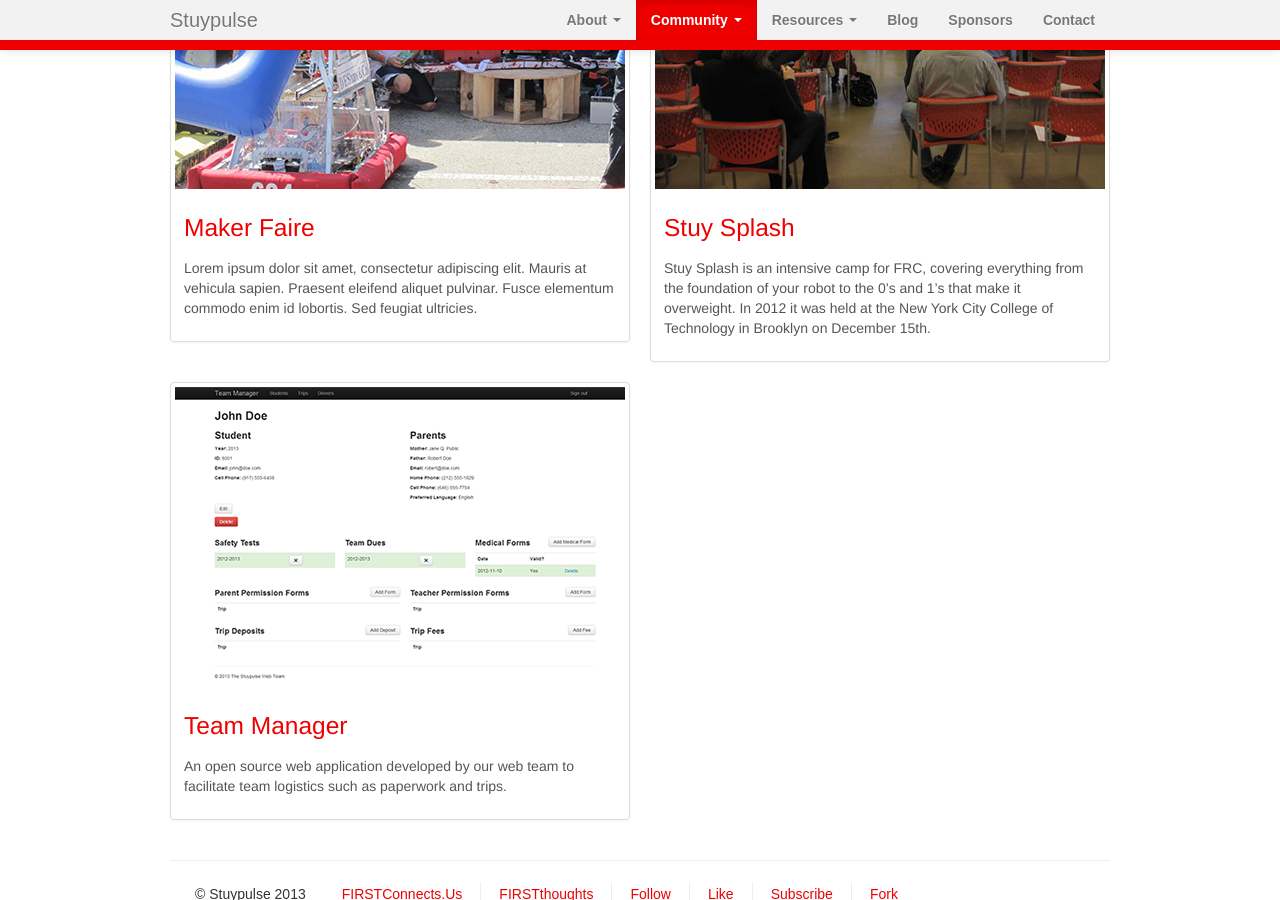
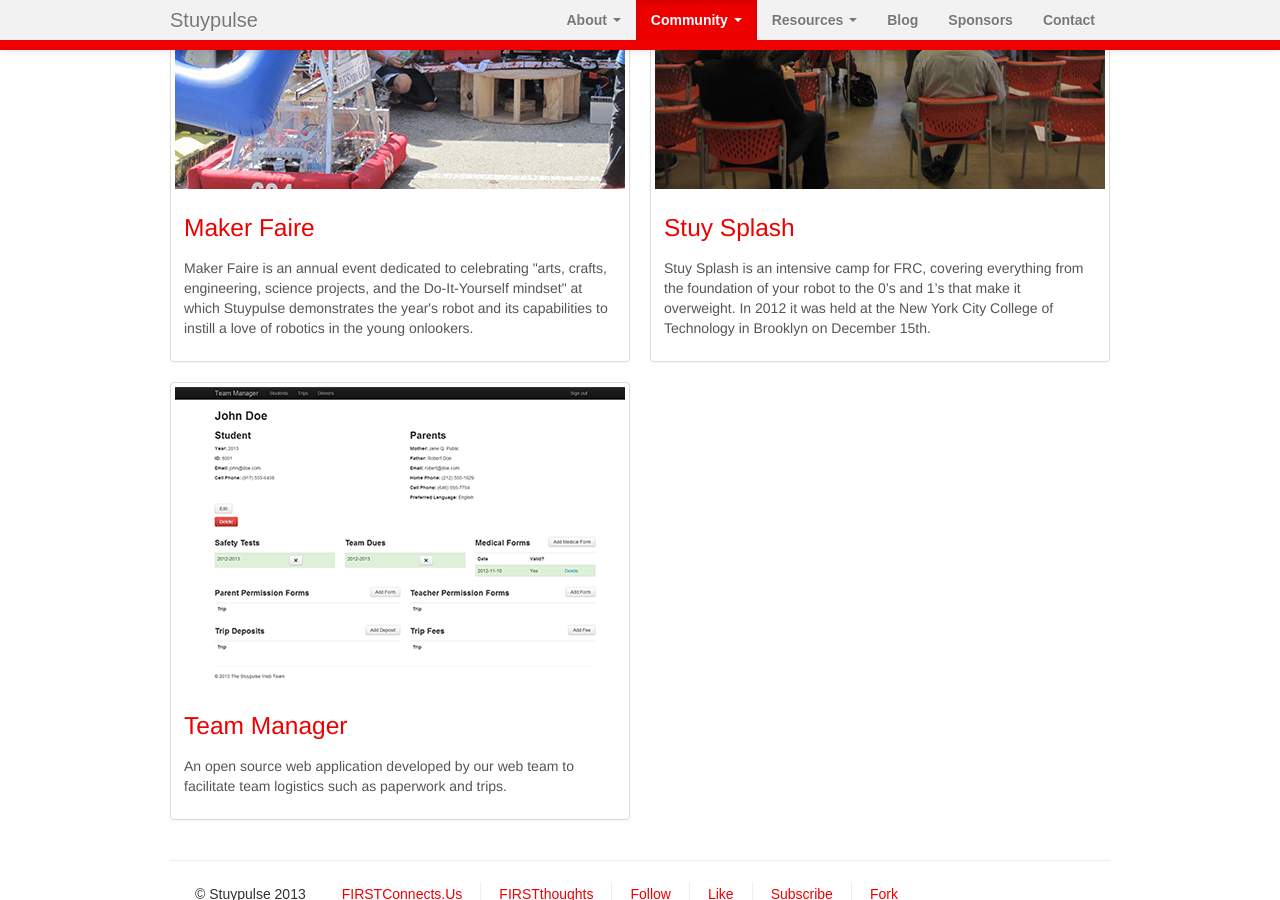
Before and after one commit to StuyPulse/team694.github.io, a Jekyll site: the page built from community/projects/index.html, in a window 1280 px wide and 900 px high, scrolled down 804 px. Built offline with Jekyll 4.4.1, drawn with Linux system fonts in a browser that asks for light colours; nearby versions of some CDN libraries.

Commit message:
Add cover description for Maker Fair event.

```diff
--- a/community/projects/index.html
+++ b/community/projects/index.html
@@ -13,7 +13,7 @@ projects:
     - name: Maker Faire
       url: /community/projects/makerfaire/
       image-url: /img/projects/makerfaire.jpg
-      description: Lorem ipsum dolor sit amet, consectetur adipiscing elit. Mauris at vehicula sapien. Praesent eleifend aliquet pulvinar. Fusce elementum commodo enim id lobortis. Sed feugiat ultricies.
+      description: Maker Faire is an annual event dedicated to celebrating "arts, crafts, engineering, science projects, and the Do-It-Yourself mindset" at which Stuypulse demonstrates the year's robot and its capabilities to instill a love of robotics in the young onlookers.
     - name: Stuy Splash
       url: /community/projects/stuysplash/
       image-url: /img/projects/stuysplash.jpg
```
